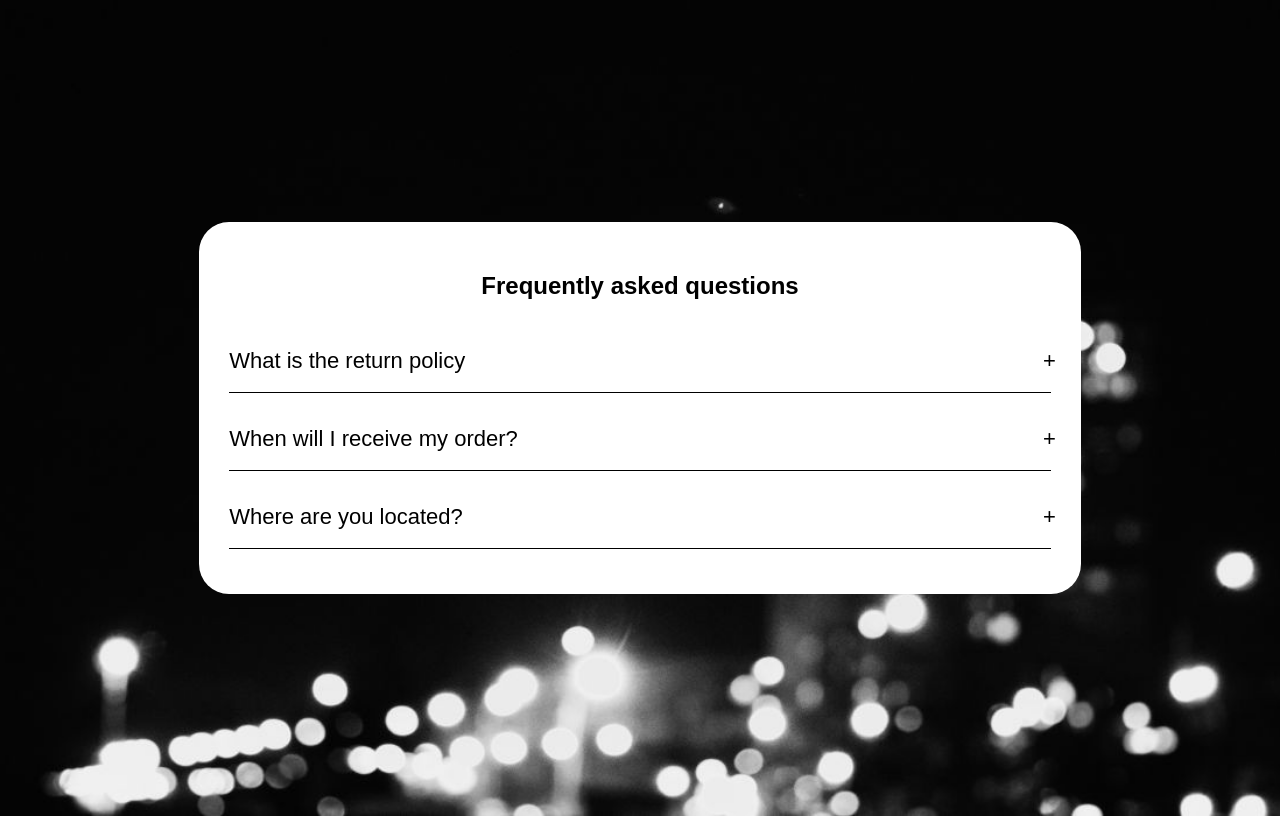
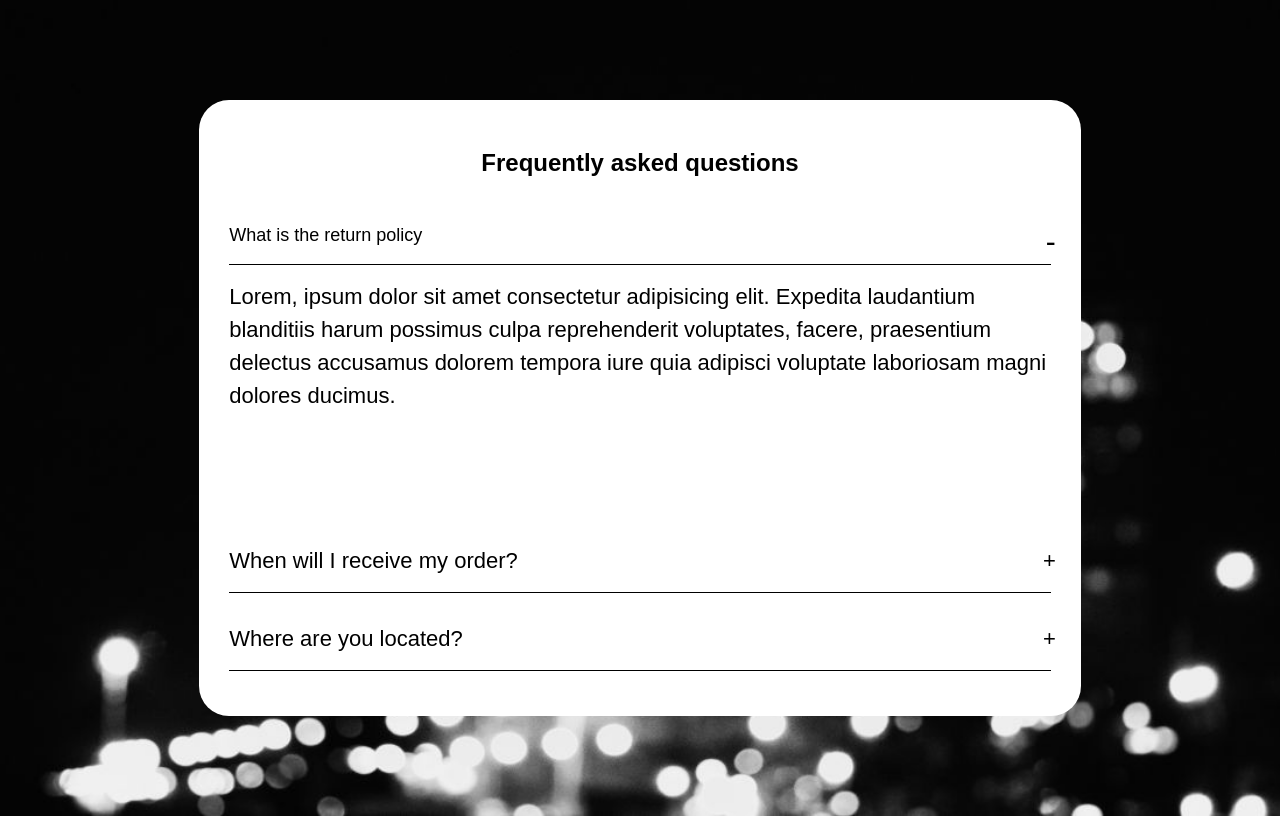
Before and after one commit to PatricijaGee/githubpamoka, a plain HTML site: page assets/accordion.html in a window 1280 px wide. Both pictures are taken after a click on the element "What is the return policy". Drawn offline with Linux system fonts and the light colour scheme.

Commit message:
completed 3rd dom manipulation task

```diff
--- a/css/accordion.css
+++ b/css/accordion.css
@@ -45,3 +45,18 @@ body {
   overflow: hidden;
   transition: 0.5s;
 }
+
+.accordion .content-container.active .answer {
+  height: 250px;
+}
+
+.accordion .content-container.active .question {
+  font-size: 18px;
+  transition: 0.5s;
+}
+
+.accordion .content-container.active .question::after {
+  content: "-";
+  font-size: 30px;
+  transition: 0.5s;
+}
--- a/js/accordion.js
+++ b/js/accordion.js
@@ -1 +1,7 @@
-const accordion = getElementsByClassName("content-container");
+const accordion = document.getElementsByClassName("content-container");
+
+for (i = 0; i < accordion.length; i++) {
+  accordion[i].addEventListener("click", function () {
+    this.classList.toggle("active");
+  });
+}
```
